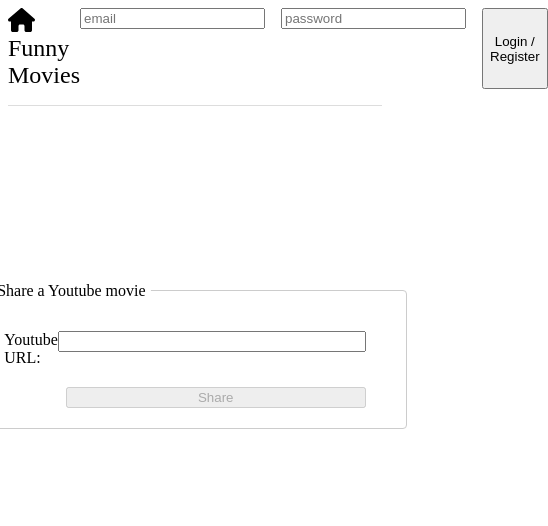
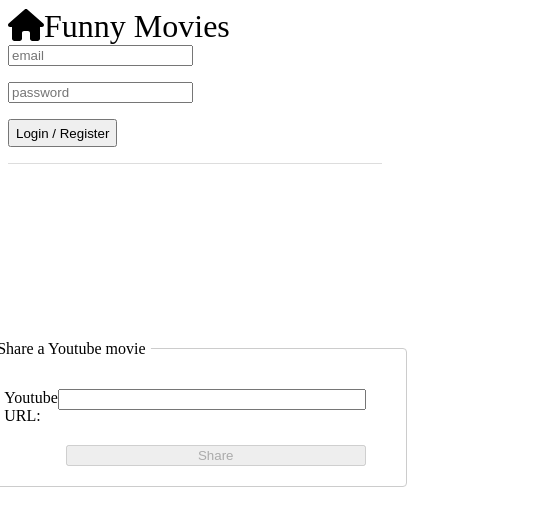
Before and after one commit to ducnguyenquang/sharing-videos-youtube, a Next.js app: page /share in a window 390 px wide. Shown: the top 526 px of the page, 548 px wide, since content can reach past the window. Built offline with nearby package versions, Linux system fonts and the light colour scheme.

Commit message:
responsive, debug 405 error

```diff
--- a/components/Layout/Layout.module.css
+++ b/components/Layout/Layout.module.css
@@ -9,9 +9,14 @@
   padding-bottom: 1rem;
 }
 .titleTemplate{
-  font-size: 24px;
+  font-size: 32px;
 }
 .link {
   color: inherit;
   text-decoration: none;
 }
+@media screen and (max-width: 700px) {
+  .headerTemplate {
+    flex-direction: column;
+  }
+}
--- a/components/Logged/Logged.module.css
+++ b/components/Logged/Logged.module.css
@@ -3,3 +3,7 @@
   justify-content: end;
   gap: 1rem;
 }
+
+.button {
+  height: 28px;
+}
--- a/components/Logged/Logged.tsx
+++ b/components/Logged/Logged.tsx
@@ -14,17 +14,18 @@ const Logged = ({ onLogout }) => {
 
   const onLogoutClick = useCallback(() => {
     clear();
-    router.push("/");
+    // router.push("/");
     onLogout();
+    router.reload();
   }, []);
 
   return (
     <div className={styles.loggedForm}>
       <div>Welcome {currentUser}</div>
-      <button type="button" onClick={onShareAMovie}>
+      <button type="button" className={styles.button} onClick={onShareAMovie}>
         Share a movie
       </button>
-      <button type="button" onClick={onLogoutClick}>
+      <button type="button" className={styles.button} onClick={onLogoutClick}>
         Logout
       </button>
     </div>
--- a/components/Login/Login.module.css
+++ b/components/Login/Login.module.css
@@ -7,3 +7,14 @@
 .error {
   color: red;
 }
+
+.button {
+  height: 28px;
+  width: fit-content;
+}
+
+@media screen and (max-width: 500px) {
+  .loginForm {
+    flex-direction: column;
+  }
+}
--- a/components/Login/Login.tsx
+++ b/components/Login/Login.tsx
@@ -8,13 +8,14 @@ import { message } from "antd";
 import Logged from "@/components/Logged/Logged";
 import { useAuth } from "@/context/authContext";
 import styles from "./Login.module.css";
+import { useRouter } from "next/dist/client/router";
 
 const Login = ({ onLogin, onLogout }) => {
   const { baseUrl, isLogged: isLoggedContext } = useContext(AppContext);
   const { isLoggedIn } = useAuth();
-  console.log("==== isLoggedIn", isLoggedIn);
+  const router = useRouter();
 
-  const [isLogged, setIsLogged] = useState(false);
+  const [isLogged, setIsLogged] = useState(isLoggedIn);
   useEffect(() => {
     setIsLogged(isLoggedContext);
   }, [isLoggedContext]);
@@ -27,6 +28,7 @@ const Login = ({ onLogin, onLogout }) => {
     setCurrentUser(data.email);
     onLogin();
     message.success("Login successful");
+    router.reload();
   }, []);
 
   const initialValues = {
@@ -82,7 +84,7 @@ const Login = ({ onLogin, onLogout }) => {
                   component="div"
                 />
               </div>
-              <button type="submit" disabled={isSubmitting || !isValid}>
+              <button type="submit" disabled={isSubmitting || !isValid} className={styles.button}>
                 Login / Register
               </button>
             </Form>
--- a/components/SharedMovieItem/SharedMovieItem.module.css
+++ b/components/SharedMovieItem/SharedMovieItem.module.css
@@ -31,3 +31,9 @@
   -webkit-box-orient: vertical;
   -webkit-line-clamp: 5;
 }
+
+@media screen and (max-width: 700px) {
+  .shareMovieItem {
+    flex-direction: column;
+  }
+}
--- a/package.json
+++ b/package.json
@@ -20,7 +20,7 @@
     "js-cookie": "^3.0.5",
     "jsonwebtoken": "^9.0.1",
     "jwt-decode": "^3.1.2",
-    "next": "latest",
+    "next": "13.4.9",
     "react": "^18.2.0",
     "react-dom": "^18.2.0",
     "react-router-dom": "^6.14.2",
```
Also changed, not shown: pages/index.tsx (+10 -10 lines), 1 other file (tests, documents, lock files or other folders).
